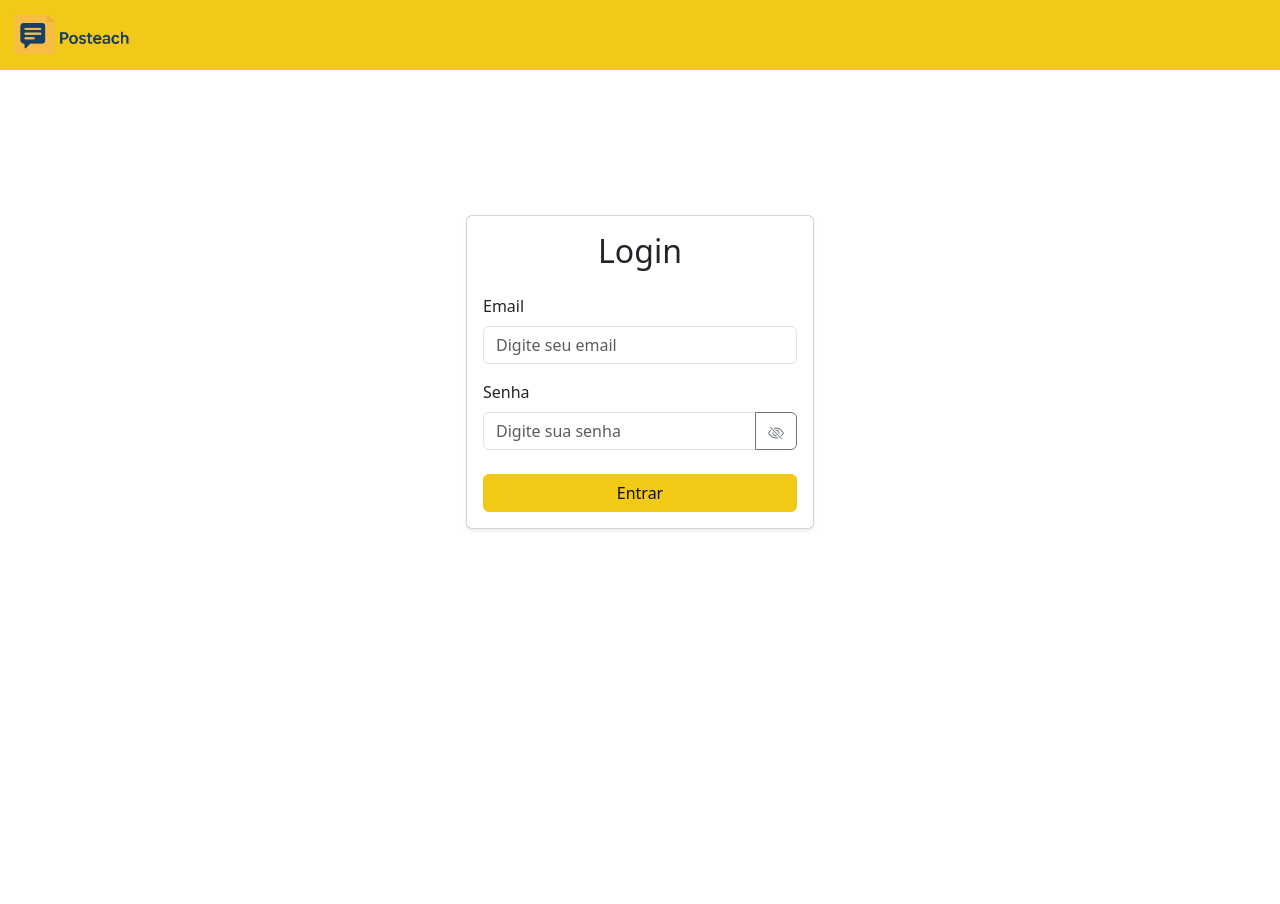
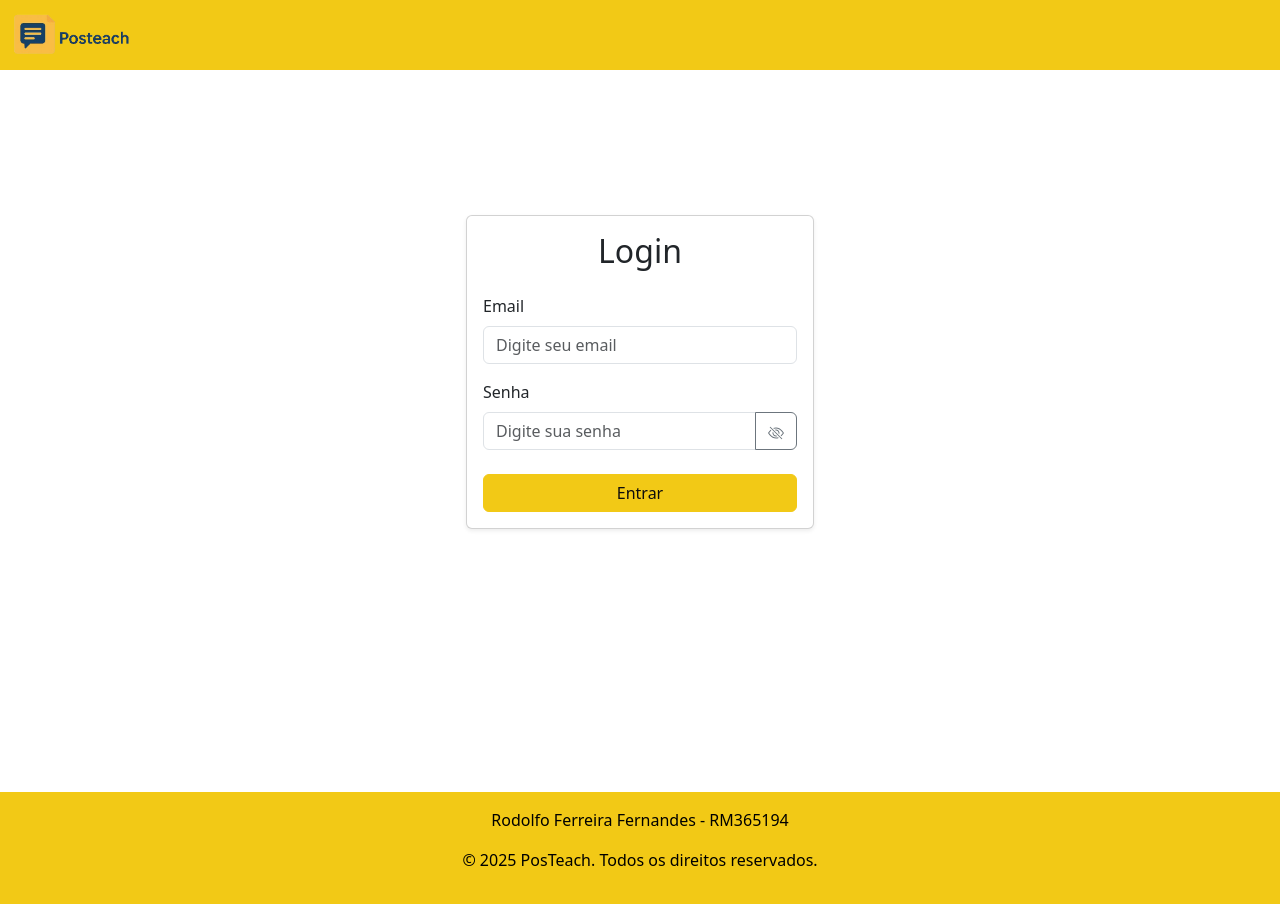
Before and after one commit to RodofoF/posTeach, a React (Vite) app in the folder front/posteach-front/: page /login in a window 1280 px wide. Before the commit the page ends 800 px from the top, so only its background shows below. Built offline with nearby package versions, Linux system fonts and the light colour scheme.

Commit message:
Feat: Added Footer

```diff
--- a/front/posteach-front/src/App.jsx
+++ b/front/posteach-front/src/App.jsx
@@ -5,6 +5,7 @@ import { BrowserRouter, Route, Routes } from 'react-router-dom'
 
 import Login from './Pages/Login/Login.jsx'
 import Navbar from './Components/Navbar/Navbar.jsx'
+import FooterComponent from './Components/FooterComponent/FooterComponent.jsx'
 import Home from './Pages/Home/Home.jsx'
 
 function App() {
@@ -16,6 +17,7 @@ function App() {
         <Route path="/login" element={<Login />} />
         <Route path="/" element={<Home />} />
       </Routes>
+      <FooterComponent />
     </BrowserRouter>
    </>
   )
--- /dev/null
+++ b/front/posteach-front/src/Components/FooterComponent/FooterComponent.jsx
@@ -0,0 +1,10 @@
+export default function FooterComponent() {
+    return (
+        <footer className="bg-light text-center text-lg-start mt-5">
+            <div className="text-center p-3" style={{   backgroundColor: 'var(--bs-primary)', color: 'black' }}>
+                <p>Rodolfo Ferreira Fernandes - RM365194</p>
+                <p>© 2025 PosTeach. Todos os direitos reservados.</p>
+            </div>
+        </footer>
+    );
+}
```
